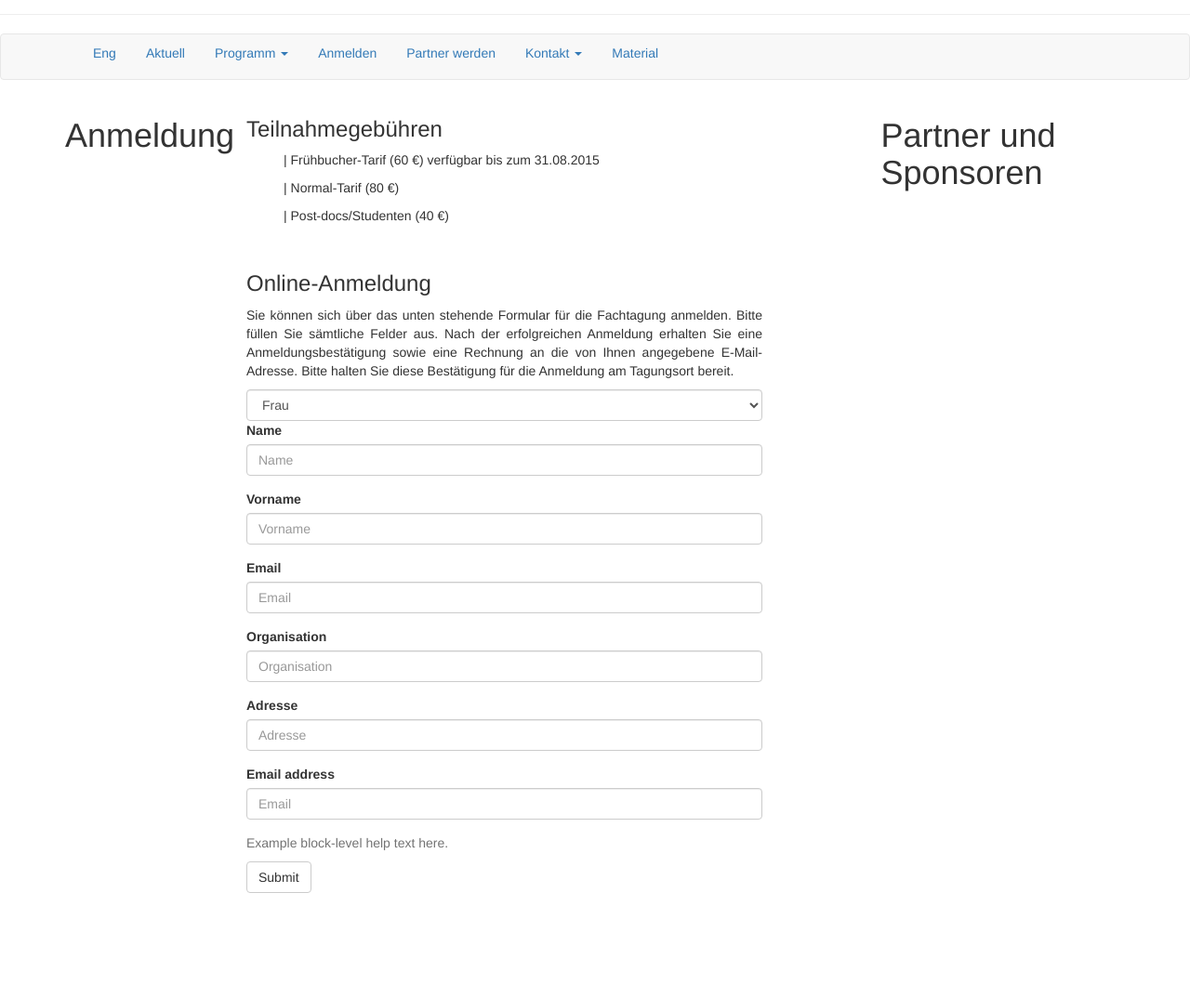
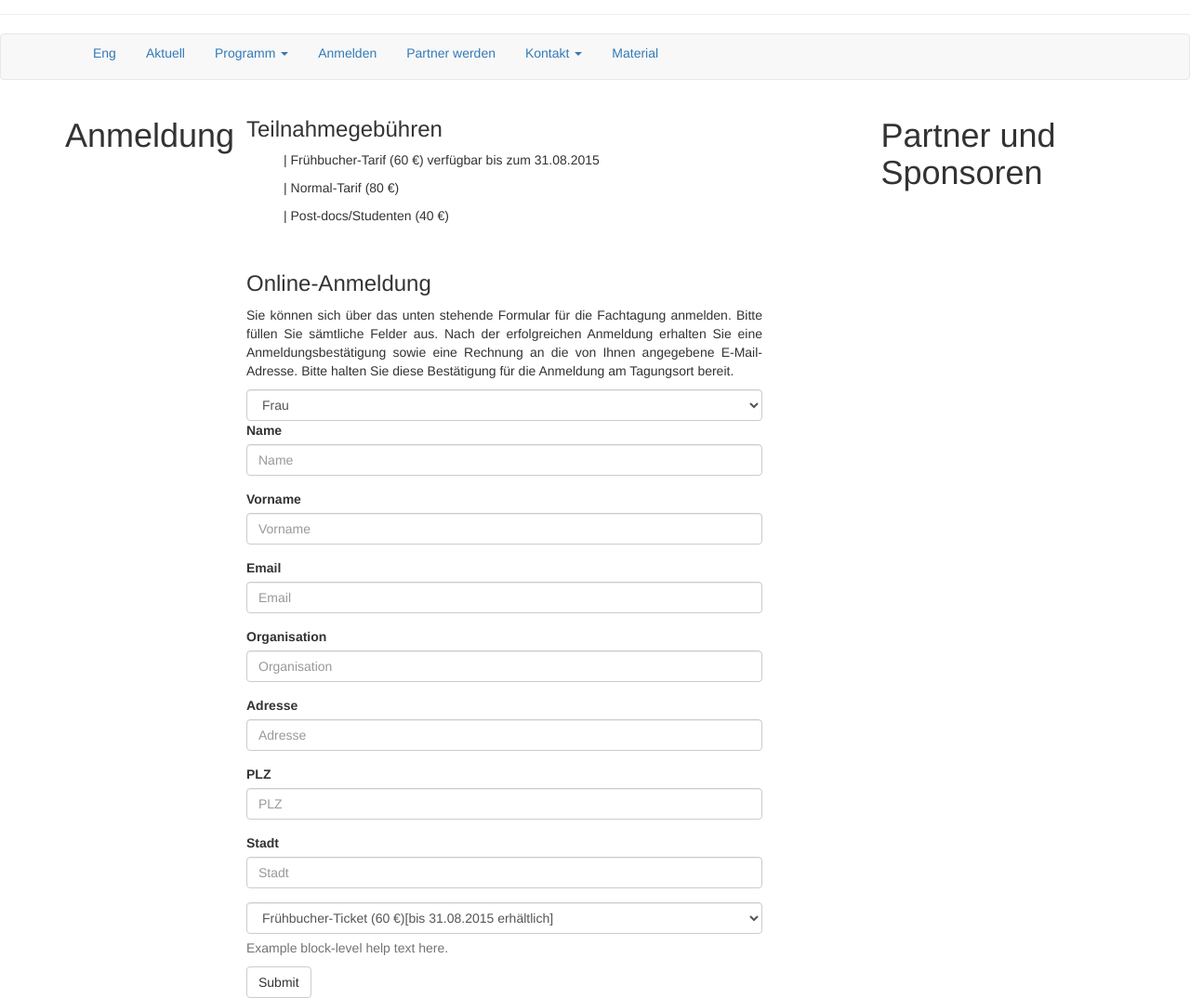
Before and after one commit to susedev/test, a Jekyll site: the page built from anmeldung.html, in a window 1280 px wide, cut to the strip 131-1205 px from the top of the page. Shown: the whole strip at 93% size. Built offline with Jekyll 4.4.1, drawn with Linux system fonts in a browser that asks for light colours; nearby versions of some CDN libraries; before the commit the page ends 1092 px from its top, so only the background shows below that.

Commit message:
Edit from JekyllCMS

```diff
--- a/anmeldung.html
+++ b/anmeldung.html
@@ -27,7 +27,10 @@ title: Anmeldung
 
 <div class="form-group"><label for="adresse">Adresse</label> <input class="form-control" id="adresse" placeholder="Adresse" type="text" /></div>
 
-<div class="form-group"><label for="exampleInputEmail1">Email address</label> <input class="form-control" id="exampleInputEmail1" placeholder="Email" type="email" /></div>
+<div class="form-group"><label for="plz">PLZ</label> <input class="form-control" id="plz" placeholder="PLZ" type="text" /></div>
+
+<div class="form-group"><label for="stadt">Stadt</label> <input class="form-control" id="stadt" placeholder="Stadt" type="text" /></div>
+<select class="form-control"><option>Fr&uuml;hbucher-Ticket (60 &euro;)[bis 31.08.2015 erh&auml;ltlich]</option><option>Normal-Ticket (80 &euro;)</option><option>Postdocs/Studenten (40 &euro;)</option></select>
 
 <p class="help-block">Example block-level help text here.</p>
 <button class="btn btn-default" type="submit">Submit</button></form>
```
